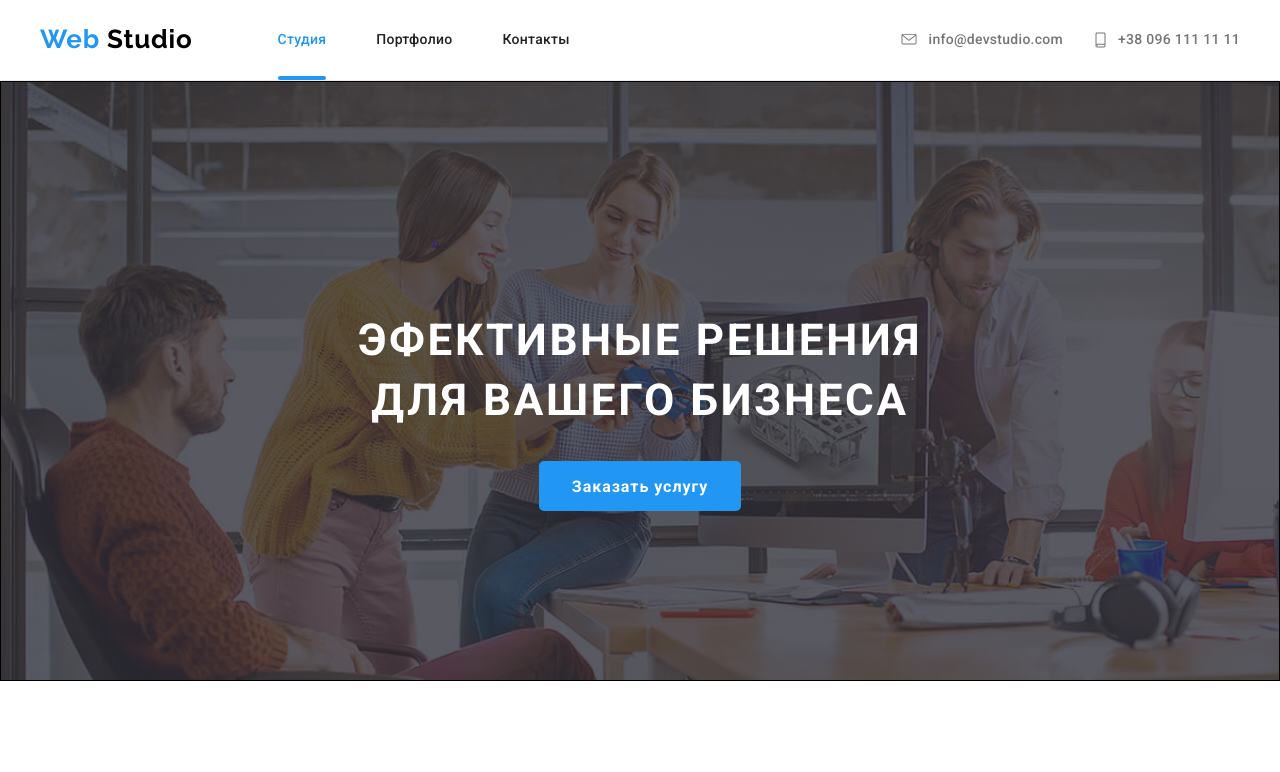
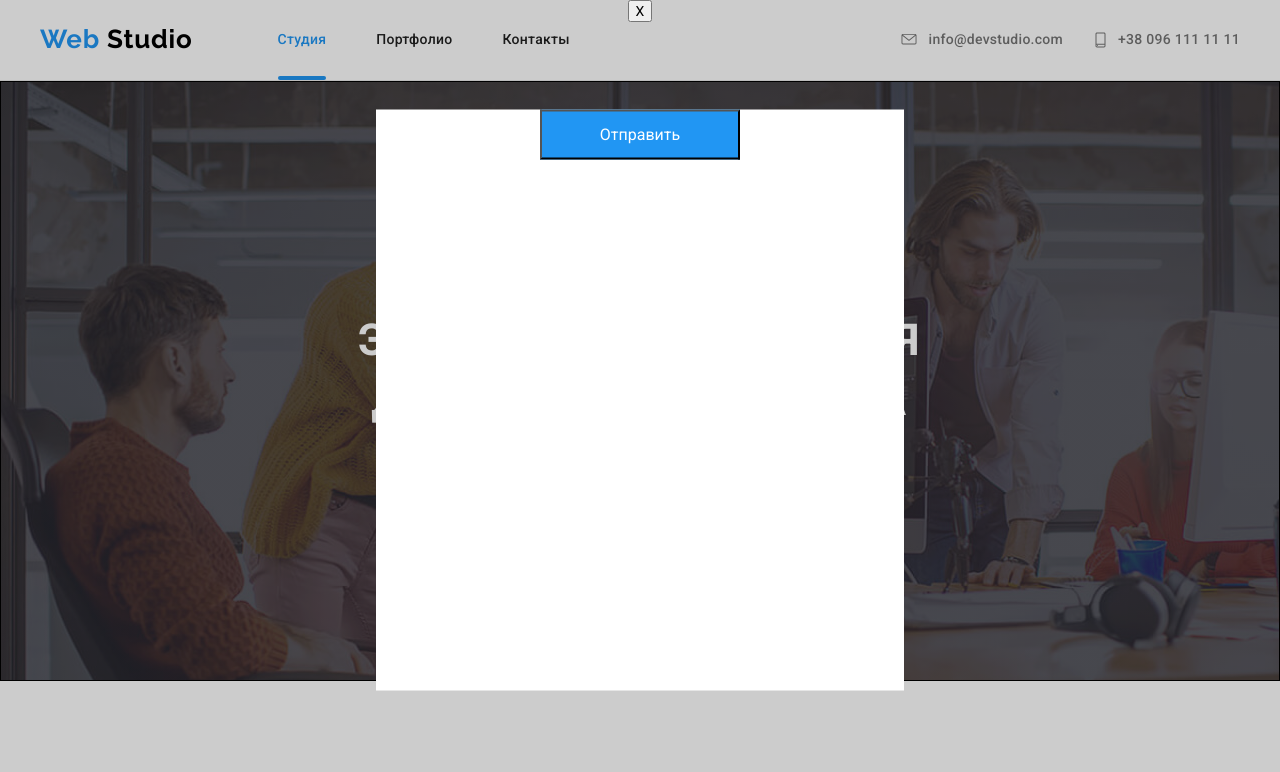
Before and after one commit to alexbeidyk/goit-markup-hw-05, a plain HTML site: page index.html in a window 1280 px wide. Both pictures are taken after a click on the button "Заказать услугу". Shown: the top 772 px of the page. Drawn offline with Linux system fonts and the light colour scheme.

Commit message:
Add files via upload

```diff
--- a/index.html
+++ b/index.html
@@ -65,15 +65,16 @@
         <h1 class="main-title">
           Эфективные решения <br />
           для вашего бизнеса
-        </h1>
-        <button class="button-primary">
-          Заказать услугу
-        </button>
-        <div class="backdrop is-hidden">
-          <div class="modal">
-            <button class="modal-button">Отправить</button>
+        </h1><div>
+          <button data-modal-open class="button-primary" type="button">Заказать услугу</button>
+          <div data-modal class="backdrop is-hidden">
+            <div class="modal">
+              <button class="modal-button-send">Отправить</button>
+            </div>
+            <button data-modal-close>X</button>
           </div>
         </div>
+
       </section>
       <section class="container mar-bot-container">
         <h2 hidden>Почему мы лучшие?</h2>
@@ -442,5 +443,6 @@
 
   </div>
 </footer>
+<script src="./js/modal.js"></script>
   </body>
 </html>
--- /dev/null
+++ b/js/modal.js
@@ -0,0 +1,14 @@
+(() => {
+  const refs = {
+    openModalBtn: document.querySelector("[data-modal-open]"),
+    closeModalBtn: document.querySelector("[data-modal-close]"),
+    modal: document.querySelector("[data-modal]"),
+  };
+
+  refs.openModalBtn.addEventListener("click", toggleModal);
+  refs.closeModalBtn.addEventListener("click", toggleModal);
+
+  function toggleModal() {
+    refs.modal.classList.toggle("is-hidden");
+  }
+})();
--- a/styles/main.css
+++ b/styles/main.css
@@ -219,22 +219,33 @@ body {
   height: 100%; */
   background-color: rgba(0, 0, 0, 0.2);
   box-shadow: 0px 1px 3px rgba(0, 0, 0, 0.12), 0px 1px 1px rgba(0, 0, 0, 0.14), 0px 2px 1px rgba(0, 0, 0, 0.2);
+
+  opacity: 1;
+  transition: opacity 250ms cubic-bezier(0.4, 0, 0.2, 1);
 }
 
-.backdrop.is-hidden.modal {}
+.backdrop.is-hidden.modal {
+  transform: translate(-50%, -50%) scale(1.1);
+  opacity: 0 ;
+}
 
 .modal {
-  min-width: 528px;
-  min-height: 581px;
-  background-color: #ffffff;
-
   position: absolute;
   top: 50%;
   left: 50%;
-  transform: translate(-50%, -50%);
+
+  min-width: 528px;
+  min-height: 581px;
+
+  background-color: #ffffff;
+
+  transform: translate(-50%, -50%) scale(1);
+
+  transition: transform 250ms cubic-bezier(0.4, 0, 0.2, 1);
+
 }
 
-.modal-button {
+.modal-button-send {
  width: 200px;
  height: 50px;
  background-color: var(--accent-color);
```
